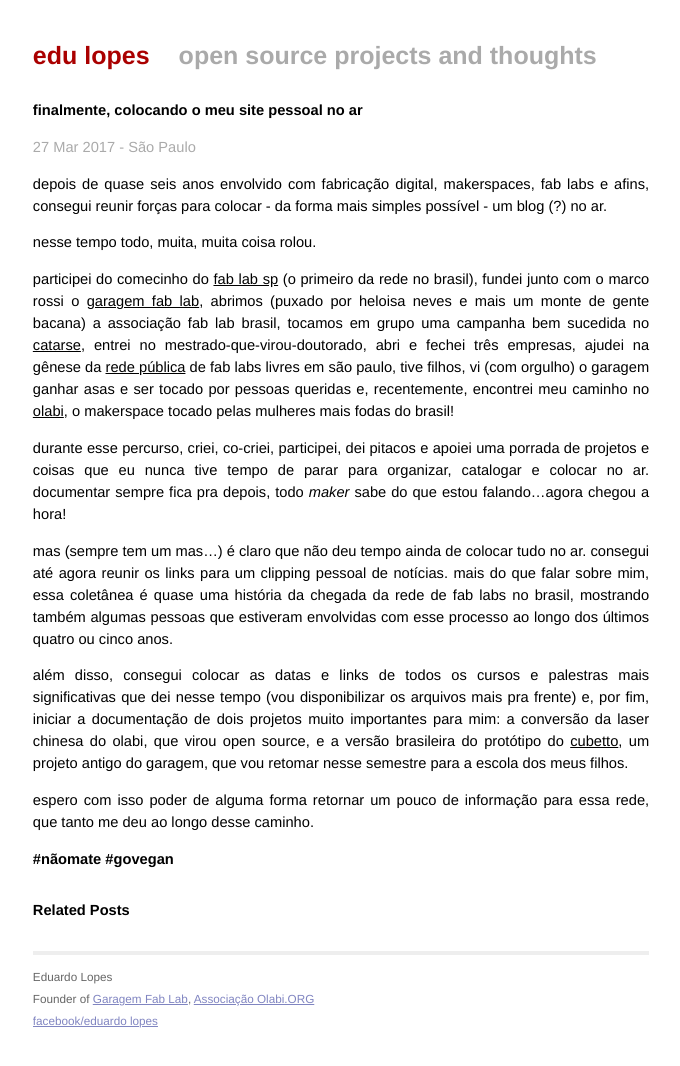
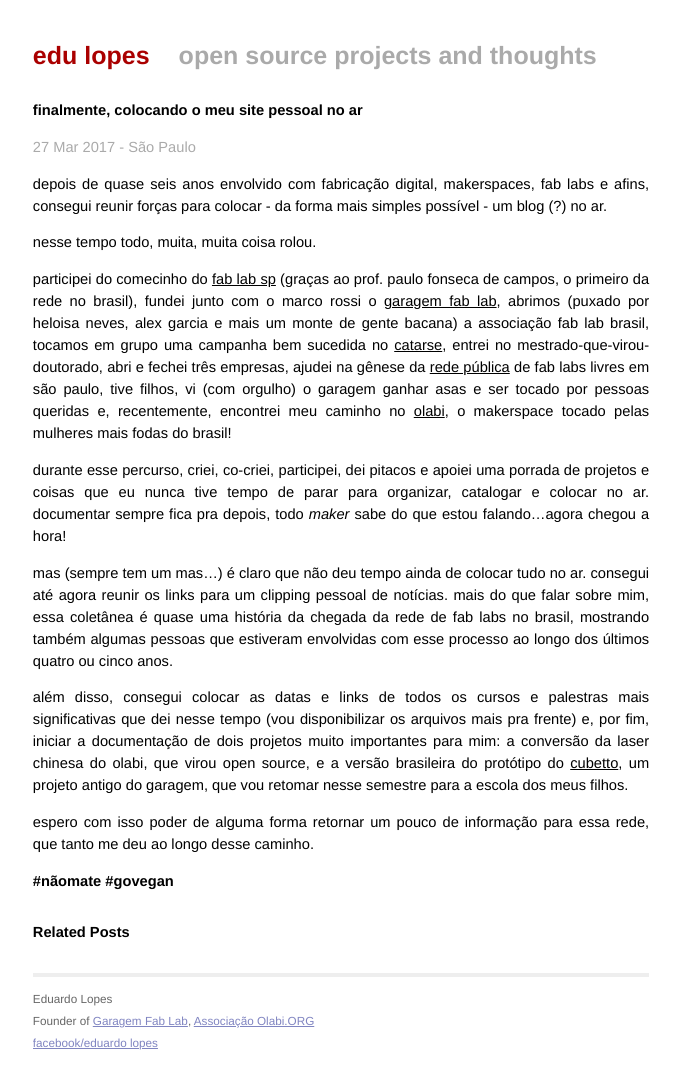
Before and after one commit to mojombo/mojombo.github.io, a Jekyll site: the page built from _posts/2017-03-27-colocando-o-site-no-ar.md, in a window 1280 px wide. Shown: the whole page, without its empty margins (299-979 px from the left). Built offline with Jekyll 4.4.1, drawn with Linux system fonts in a browser that asks for light colours; before the commit the page ends 1044 px from its top, so only the background shows below that.

Commit message:
Update 2017-03-27-colocando-o-site-no-ar.md

```diff
--- a/_posts/2017-03-27-colocando-o-site-no-ar.md
+++ b/_posts/2017-03-27-colocando-o-site-no-ar.md
@@ -12,7 +12,7 @@
 
 nesse tempo todo, muita, muita coisa rolou.
 
-participei do comecinho do [fab lab sp](http://digifab.fau.usp.br/) (o primeiro da rede no brasil), fundei junto com o marco rossi o [garagem fab lab](http://www.garagemfablab.com.br), abrimos (puxado por heloisa neves e mais um monte de gente bacana) a associação fab lab brasil, tocamos em grupo uma campanha bem sucedida no [catarse](www.catarse.me/garagemfablab), entrei no mestrado-que-virou-doutorado, abri e fechei três empresas, ajudei na gênese da [rede pública](www.fabablivresp.art.br) de fab labs livres em são paulo, tive filhos, vi (com orgulho) o garagem ganhar asas e ser tocado por pessoas queridas e, recentemente, encontrei meu caminho no [olabi](http://olabi.co), o makerspace tocado pelas mulheres mais fodas do brasil!
+participei do comecinho do [fab lab sp](http://digifab.fau.usp.br/) (graças ao prof. paulo fonseca de campos, o primeiro da rede no brasil), fundei junto com o marco rossi o [garagem fab lab](http://www.garagemfablab.com.br), abrimos (puxado por heloisa neves, alex garcia e mais um monte de gente bacana) a associação fab lab brasil, tocamos em grupo uma campanha bem sucedida no [catarse](www.catarse.me/garagemfablab), entrei no mestrado-que-virou-doutorado, abri e fechei três empresas, ajudei na gênese da [rede pública](www.fabablivresp.art.br) de fab labs livres em são paulo, tive filhos, vi (com orgulho) o garagem ganhar asas e ser tocado por pessoas queridas e, recentemente, encontrei meu caminho no [olabi](http://olabi.co), o makerspace tocado pelas mulheres mais fodas do brasil!
 
 durante esse percurso, criei, co-criei, participei, dei pitacos e apoiei uma porrada de projetos e coisas que eu nunca tive tempo de parar para organizar, catalogar e colocar no ar. documentar sempre fica pra depois, todo _maker_ sabe do que estou falando...agora chegou a hora!
 
```
